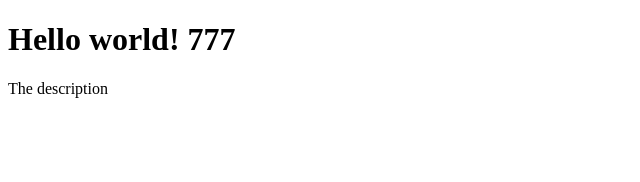
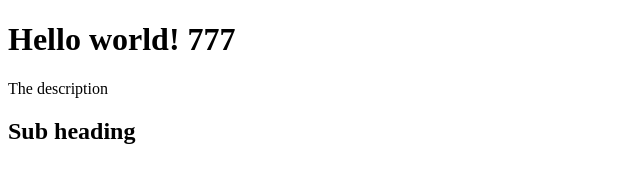
Before and after one commit to yeunghiepdu/scc_training, a plain HTML site: page index.html in a window 1280 px wide. Shown: the whole page, without its empty margins (0-640 px from the left). Drawn offline with Linux system fonts and the light colour scheme.

Commit message:
Update index.html

```diff
--- a/index.html
+++ b/index.html
@@ -9,5 +9,8 @@
 <body>
     <h1>Hello world! 777</h1>
     <p>The description</p>
+    <div>
+        <h2>Sub heading</h2>
+    </div>
 </body>
 </html>
```
